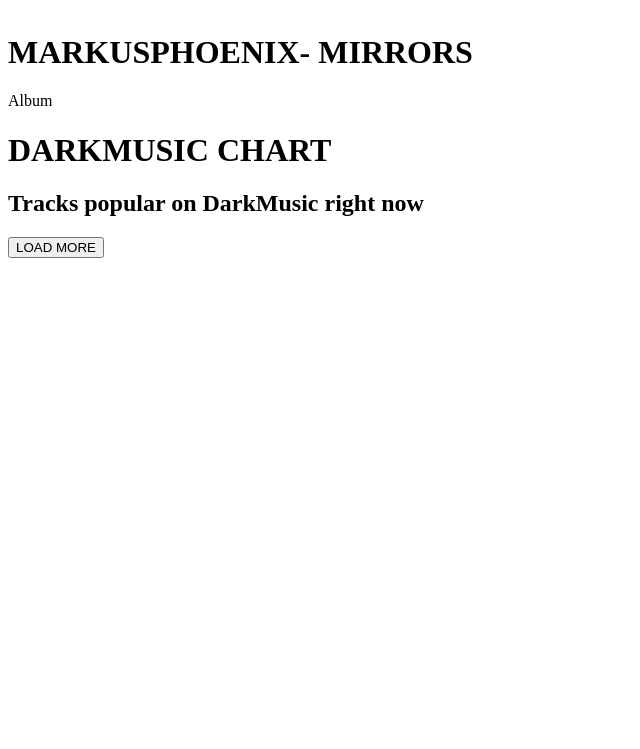
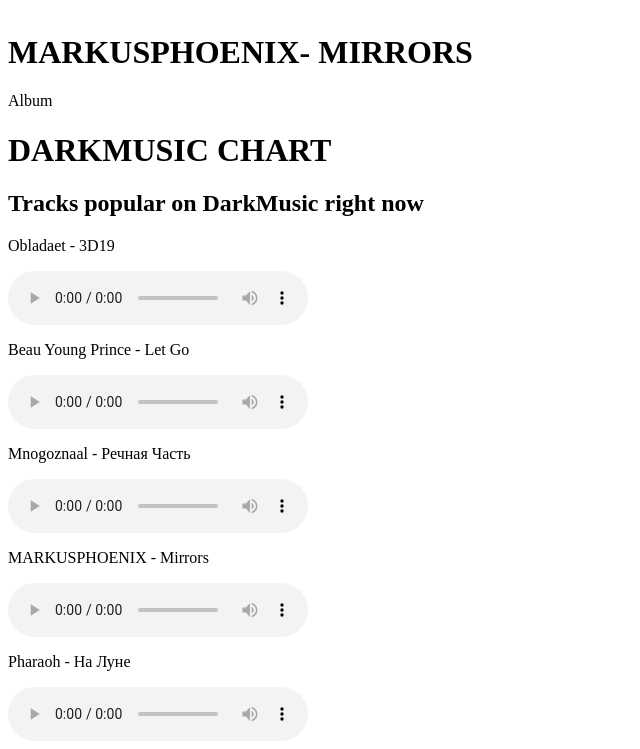
Before and after one commit to GradenD/music, a PHP site: page /pages/music.php in a window 1280 px wide. Shown: the part 2756-3505 px from the top of the page, without its empty margins (0-640 px from the left). Before the commit the page ends 3014 px from the top, so only its background shows below. Run offline with PHP 8.4, Linux system fonts and the light colour scheme.

Commit message:
chart and search-head

```diff
--- a/pages/music.php
+++ b/pages/music.php
@@ -171,14 +171,38 @@
                 <h1>DARKMUSIC CHART </h1>
                 <h2>Tracks popular on DarkMusic right now</h2>
             </div>
-            <div class="chart-but">
-                <button id="chart-load" class="btn-send"> LOAD MORE </button>
+            <div class="chart-but"></div>
+        </div>
+        <div id="chart" class="chart-body">
+            <div class="items-chart col-lg-offset-3">
+				<p>Obladaet - 3D19</p>
+                <audio preload="auto" controls>
+					<source src="music/Obladaet - 3D19.mp3">
+				</audio>
             </div>
-        </div>
-        <div class="chart-body">
-            <div class="row">
-                <div class="col-12 col-lg-6"></div>
-                <div class="col-12 col-lg-6"></div>
+            <div class="items-chart col-lg-offset-3">
+				<p>Beau Young Prince - Let Go</p>
+                <audio preload="auto" controls>
+					<source src="music/Beau Young Prince - Let Go.mp3">
+				</audio>
+            </div>
+            <div class="items-chart col-lg-offset-3">
+				<p>Mnogoznaal - Речная Часть</p>
+                <audio preload="auto" controls>
+					<source src="music/Mnogoznaal - Речная Часть.mp3">
+				</audio>
+            </div>
+            <div class="items-chart col-lg-offset-3">
+				<p>MARKUSPHOENIX - Mirrors</p>
+                <audio preload="auto" controls>
+					<source src="music/MARKUSPHOENIX - Mirrors.mp3">
+				</audio>
+            </div>
+            <div class="items-chart col-lg-offset-3">
+				<p>Pharaoh - На Луне</p>
+                <audio preload="auto" controls>
+					<source src="music/Pharaoh - На Луне.mp3">
+				</audio>
             </div>
         </div>
     </div>
--- a/tmp/header.php
+++ b/tmp/header.php
@@ -54,7 +54,7 @@
 							</a>
 							<div class="search">
                              	<form role="form">
-                            	 	<input type="text" class="search-form" autocomplete="off" placeholder="Search">
+                            	 	<input type="text" class="search-form" autocomplete="off" placeholder="Track, album, artist, podcast">
 									<i class="fas fa-search text-grey" aria-hidden="true"></i>
                             	</form>
 							</div>
```
Also changed, not shown: css/main.css (+31 -2 lines), pages/music-chart.php (added, +30 -0 lines).
